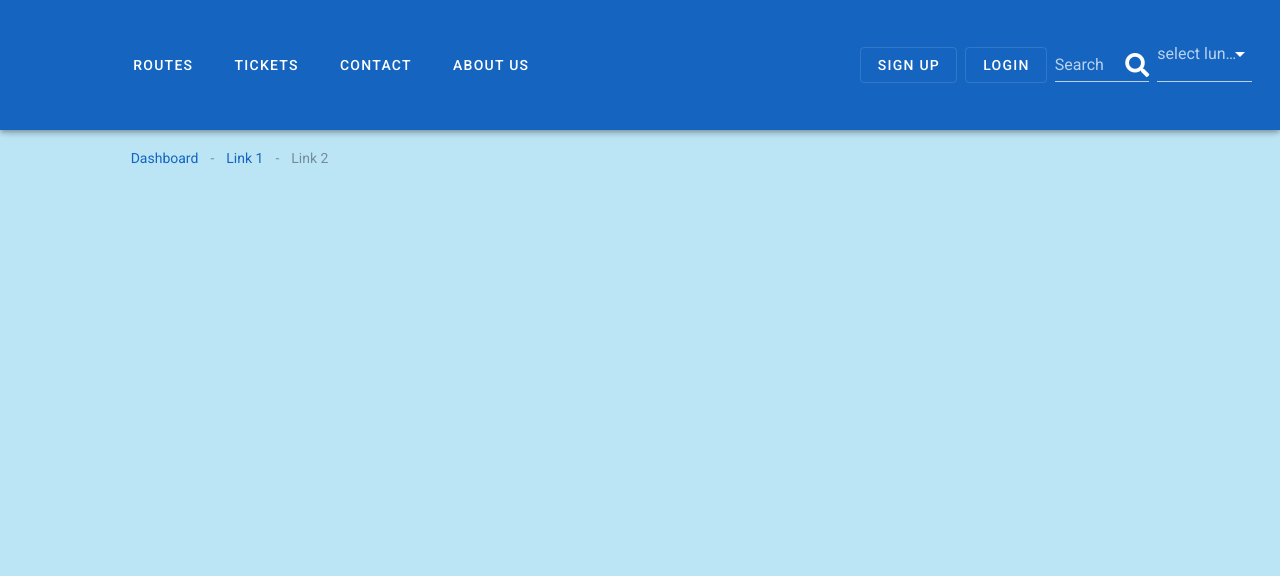
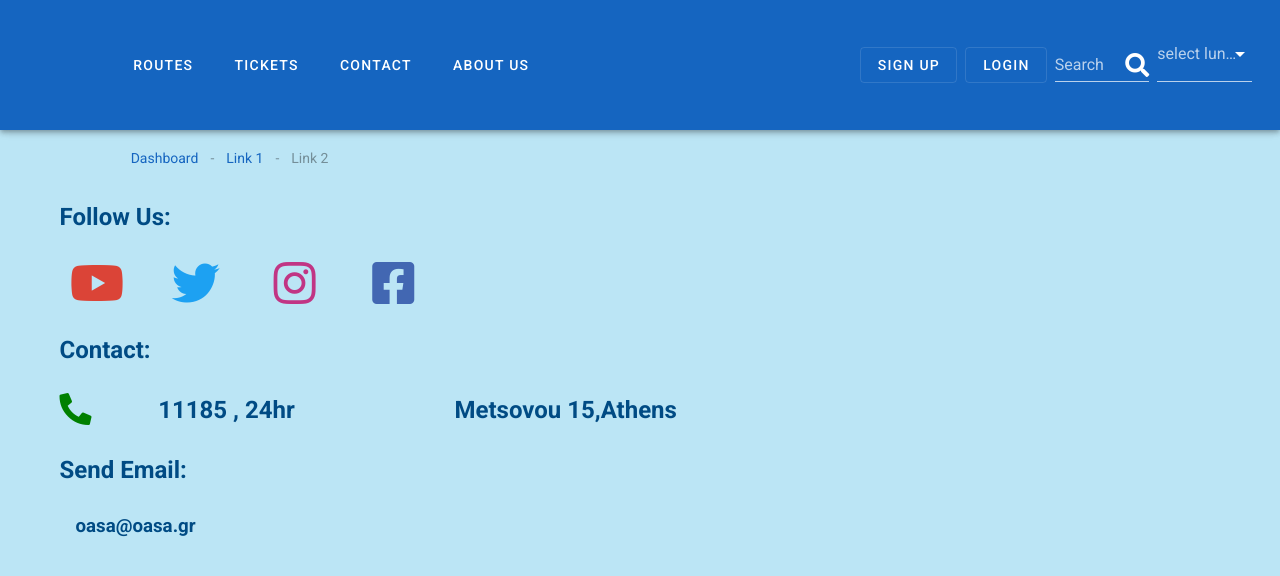
Before and after one commit to giatrakosg/eam3, a Vue app: page /contact in a window 1280 px wide. Shown: the top 576 px of the page. Built offline with nearby package versions, Linux system fonts and the light colour scheme.

Commit message:
Better Tab view

```diff
--- a/src/components/AppBar/AppBar.vue
+++ b/src/components/AppBar/AppBar.vue
@@ -37,7 +37,7 @@
                     </v-btn>
                 </v-col>
                 <v-col cols="auto"  >
-                    <v-btn text >
+                    <v-btn text href="/contact" style="text-decoration:none ">
                         Contact
                     </v-btn>
                 </v-col>
--- /dev/null
+++ b/src/components/Contact/ContactComp.vue
@@ -0,0 +1,61 @@
+<template>
+    <v-container>
+        <v-row>
+            <v-col>
+                <h2 style="color: #004B84;"> Follow Us:</h2>
+            </v-col>
+        </v-row>
+        <v-row align="center" style="text-align: center">
+            <v-col cols="1" >
+                <i class="fab fa-youtube fa-3x" style="color: #db4437;"/>
+            </v-col>
+            <v-col cols="1">
+                <i class="fab fa-twitter fa-3x" style="color: #1DA1F2;"/>
+            </v-col>
+            <v-col cols="1">
+                <i class="fab fa-instagram fa-3x" style="color:#C13584;"/>
+            </v-col>
+            <v-col cols="1">
+                <i class="fab fa-facebook-square fa-3x" style="color:#4267B2;"/>
+            </v-col>
+            <v-spacer/>
+        </v-row>
+        <v-row>
+            <v-col>
+                <h2 style="color: #004B84;"> Contact:</h2>
+            </v-col>
+        </v-row>
+        <v-row align="center">
+            <v-col cols="1">
+                <i class="fas fa-phone-alt fa-2x" style="color: green"/>
+            </v-col>
+            <v-col cols="3">
+                <h2 style="color: #004B84;">  11185 , 24hr</h2>
+            </v-col>
+            <v-col cols="3">
+                <h2 style="color: #004B84;">  Metsovou 15,Athens</h2>
+            </v-col>
+            <v-spacer/>
+        </v-row>
+        <v-row>
+            <v-col>
+                <h2 style="color: #004B84;"> Send Email:</h2>
+            </v-col>
+        </v-row>
+        <v-row>
+            <v-col>
+                <h3 style="color: #004B84;" class="pl-4"> oasa@oasa.gr</h3>
+            </v-col>
+        </v-row>
+    </v-container>
+</template>
+
+<script>
+    export default {
+        name: "ContactComp"
+    }
+</script>
+
+<style scoped>
+
+</style>
--- a/src/components/Home/HomeSearchRouteForm.vue
+++ b/src/components/Home/HomeSearchRouteForm.vue
@@ -29,8 +29,8 @@
                         />
                     </v-col>
                     <v-col >
-                        <v-btn text  width="100%" to="SearchRoutes" >
-                            <i  class="fas fa-arrow-right fa-2x" style="color: #1565C0"/>
+                        <v-btn text  width="100%" to="SearchRoutes"  style="text-decoration: none">
+                            <i  class="fas fa-arrow-right fa-2x" style="color: #1565C0;"/>
                         </v-btn>
 
                     </v-col>
--- a/src/components/SearchRoutes/SearchRoutesResults/SearchRoutesDirectionMap.vue
+++ b/src/components/SearchRoutes/SearchRoutesResults/SearchRoutesDirectionMap.vue
@@ -46,7 +46,7 @@
 
                 <l-icon>
 
-                    <i class="fas fa-walking fa-2x fa-flip-horizontal" style="color: darkslategray"/>
+                    <i class="fas fa-walking fa-2x " style="color: darkslategray"/>
                 </l-icon>
 
             </l-marker>
--- a/src/components/SearchRoutes/SearchRoutesResults/SearchRoutesDirectionTimeline.vue
+++ b/src/components/SearchRoutes/SearchRoutesResults/SearchRoutesDirectionTimeline.vue
@@ -17,7 +17,7 @@
                         <img  v-if="t.transport==='metro'" src="../../../assets/metro.png" style="width: 50px">
                         <img  v-if="t.transport==='trolley'" src="../../../assets/trolley.png" style="width: 50px">
                         <img  v-if="t.transport==='tram'" src="../../../assets/tram.png" style="width: 50px">
-                        <i v-if="t.transport==='walk'" class="fas fa-walking fa-2x fa-flip-horizontal" style="color: darkslategray"/>
+                        <i v-if="t.transport==='walk'" class="fas fa-walking fa-2x" style="color: darkslategray"/>
                     </template>
                   <v-btn  small  v-on:click="t.show=!t.show" >
                       <div style="font-weight: 300">
--- a/src/components/SearchRoutes/SearchRoutesResults/SearchRoutesDirections.vue
+++ b/src/components/SearchRoutes/SearchRoutesResults/SearchRoutesDirections.vue
@@ -4,18 +4,25 @@
 
                <span v-for="(t,k) in map_data"
                     :key="k"
-                     style="color: black"
 
                >
-                   <span v-if="k===(map_data.length-1)">
-                       {{t.route}}
+                   <span class="Route" v-bind:class="{'Green':(t.transport==='metro'),                                        //tram
+                                                       'LightBlue':(t.transport==='bus'),                 //bus
+                                                       'Pink':(t.transport==='tram'),            //trolley
+                                                       'Orange':(t.transport==='trolley')
+                                                        }">
+                       <span v-if="t.transport!=='walk'">
+                           {{t.route}}
+                       </span>
+                       <span v-else>
+                             <i class="fas fa-walking fa-2x" style="color: darkslategray;line-height: 15px"/>
+                       </span>
+
                    </span>
-                   <span v-else>
-                       {{t.route}} >
+                   <span v-if="k!==(map_data.length-1)" class="m-1" style="color: black;">
+                        >
                    </span>
-
                </span>
-
         </v-tab>
         <v-tab-item>
             <v-container fluid lazy >
@@ -121,4 +128,32 @@
 
 <style scoped>
 
+
+    .Green{
+        background-color: #006C4A;
+    }
+
+    .Gray{
+        background-color: #9E9E9E;
+    }
+
+    .Pink {
+        background-color: #DD137B;
+    }
+
+    .LightBlue{
+        background-color: #009EC7;
+    }
+
+    .Orange{
+        background-color: #F27D00;
+    }
+
+    .Route{
+        color: whitesmoke;
+        border-radius: 7px;
+        padding: 5px;
+        display: inline-block;
+    }
+
 </style>
--- a/src/router/index.js
+++ b/src/router/index.js
@@ -5,6 +5,7 @@ import SearchRoutes from "../views/SearchRoutes";
 import LoginPage from "../views/LoginPage";
 import SignUpPage from "../views/SignUpPage";
 import Route from "../components/StationInfo/Route"
+import Contact from "../views/Contact";
 
 
 Vue.use(VueRouter);
@@ -39,6 +40,11 @@ const routes = [
     name: 'signuppage' ,
     component : SignUpPage ,
   } ,
+  {
+    path: '/contact' ,
+    name: 'contact' ,
+    component : Contact ,
+  }
 
 
 
--- /dev/null
+++ b/src/views/Contact.vue
@@ -0,0 +1,15 @@
+<template>
+    <ContactComp/>
+</template>
+
+<script>
+    import ContactComp from "../components/Contact/ContactComp";
+    export default {
+        name: "Contact",
+        components: {ContactComp}
+    }
+</script>
+
+<style scoped>
+
+</style>
```
